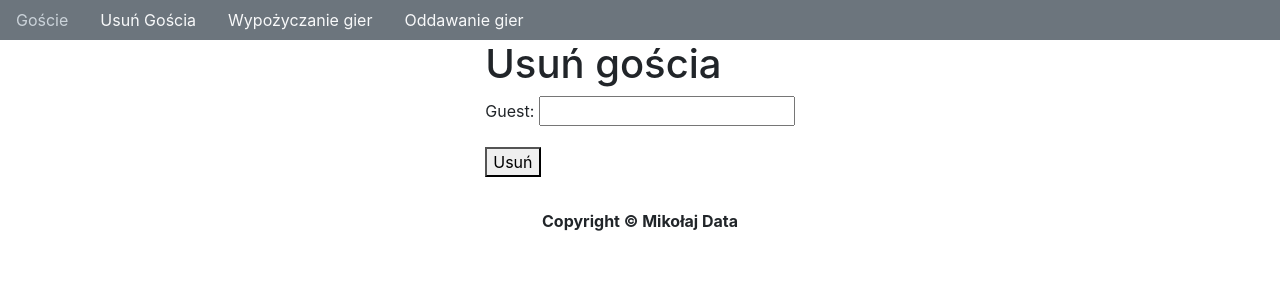
After one commit to TheJimmyNowak/miscon, a Django app: page /guests/deleteguest/ in a window 1280 px wide. The commit adds this page. Shown: the top 300 px of the page. Run offline with Django 3.2, Linux system fonts and the light colour scheme; some libraries are stand-ins or nearby versions.

Commit message:
Deleting guest and some major improvments

```diff
--- a/guests/forms.py
+++ b/guests/forms.py
@@ -1,4 +1,5 @@
 from django import forms
+from .models import Guest
 
 
 class AddGuestForm(forms.Form):
@@ -33,8 +34,8 @@ class AddGuestForm(forms.Form):
         }
     ))
 
-    guest_type = forms.ChoiceField(label='', choices=[
-        ('participant', 'Uczestnik'),
-        ('guest', 'Gość'),
-        ('volunteer', 'Wolontariusz')]
-    )
+    guest_type = forms.ChoiceField(label='', choices=Guest.types)
+
+
+class DeleteGuestForm(forms.Form):
+    guest = forms.CharField(max_length=50)
--- a/guests/urls.py
+++ b/guests/urls.py
@@ -3,5 +3,7 @@ from django.urls import path
 from . import views
 
 urlpatterns = [
-    path('', views.AddGuest.as_view(), name='index'),
+    path('', views.AddGuestView.as_view(), name='index'),
+    path('deleteguest/', views.DeleteGuestView.as_view(), name='deleteguest'),
+    path('deleteguest/<int:guest_id>/', views.DeleteGuestView.as_view(), name='deleteguest')
 ]
--- a/guests/views.py
+++ b/guests/views.py
@@ -1,11 +1,11 @@
-from django.shortcuts import render
+from django.shortcuts import render, redirect
 from django.views.generic import FormView
-from .forms import AddGuestForm
+from .forms import AddGuestForm, DeleteGuestForm
 from .models import Guest
 
 
-class AddGuest(FormView):
-    template_name = 'guests.html'
+class AddGuestView(FormView):
+    template_name = 'addGuest.html'
 
     def get(self, request, **kwargs):
         form = AddGuestForm()
@@ -22,8 +22,48 @@ class AddGuest(FormView):
             guest.document = data['document']
             guest.city = data['city']
             guest.age = data['age']
+            guest.guest_type = data['guest_type']
             guest.save()
 
-        args = {'form': form, 'guest_id': guest.id}
+        args = {'form': form, 'guest_id': str(guest)}
 
         return render(request, self.template_name, args)
+
+
+class DeleteGuestView(FormView):
+    template_name = 'deleteGuest.html'
+
+    def get(self, request, guest_id=None, **kwargs):
+        print(guest_id)
+        if guest_id:
+            guest = Guest.objects.filter(id=guest_id)
+            print(guest)
+            guest.delete()
+            return redirect('/guests/deleteguest/')
+
+        form = DeleteGuestForm()
+        return render(request, self.template_name, {'form': form})
+
+    def post(self, request, **kwargs):
+        form = DeleteGuestForm(request.POST)
+        args = {}
+
+        if form.is_valid():
+            try:
+                guest = form.cleaned_data['guest']
+                guest_type = guest[0].upper()
+                guest_id = guest[1:]
+                guest = Guest.objects.filter(guest_type=guest_type, id=guest_id)
+
+                if len(guest) == 1:
+                    args['is_found'] = True
+                    args['guest_id'] = guest_id
+                else:
+                    args['guest_exist'] = False
+
+            except ValueError as err:
+                print("views.DeleteGuestView: {}".format(err))
+
+        args['form'] = form
+
+        return render(request, self.template_name, args)
--- a/misconengine/settings.py
+++ b/misconengine/settings.py
@@ -28,7 +28,7 @@ else:
 # SECURITY WARNING: don't run with debug turned on in production!
 DEBUG = True
 
-ALLOWED_HOSTS = ['miscon.herokuapp.com', '127.0.0.1']
+ALLOWED_HOSTS = ['miscon.herokuapp.com', '127.0.0.1', 'localhost']
 
 
 # Application definition
--- a/misconengine/urls.py
+++ b/misconengine/urls.py
@@ -15,9 +15,12 @@ Including another URLconf
 """
 from django.contrib import admin
 from django.urls import include, path
+from django.shortcuts import redirect
 
 
 urlpatterns = [
+    path('',
+         lambda request: redirect('guests/', permanent=False)),
     path('guests/', include('guests.urls')),
     path('admin/', admin.site.urls),
     path('games/', include('games.urls')),
--- a/templates/guests.html
+++ b/templates/addGuest.html
@@ -7,6 +7,6 @@
     {{ form.errors }}
     {{ form.as_p }}
     <button type="submit">Dodaj</button>
+    <h4 class="bg-dark text-white"><p>{{ guest_id }}</p></h4>
 </form>
-{{ guest_id }}
 {% endblock %}
--- /dev/null
+++ b/templates/deleteGuest.html
@@ -0,0 +1,18 @@
+{% extends "main.html" %}
+{% block body %}
+    <title>Usuń gościa</title>
+    <form method="post">
+        {% csrf_token %}
+        <h1>Usuń gościa</h1>
+        {{ form.as_p }}
+        {% if is_found %}
+            <p>Na pewno? Potem nie będzie odwrotu</p>
+            <a href="{{ guest_id }}/">Tak</a>
+        {% elif guest_exist == False %}
+            <p>Nie znaleziono gościa</p>
+            <button type="submit">Usuń</button>
+        {% else %}
+            <button type="submit">Usuń</button>
+        {% endif %}
+    </form>
+{% endblock %}
--- a/templates/main.html
+++ b/templates/main.html
@@ -7,6 +7,7 @@
         <div class="row bg-secondary">
             <nav class="nav">
                 <a class="nav-link text-light" href="/guests">Goście</a>
+                <a class="nav-link text-light" href="/guests/deleteguest">Usuń Gościa</a>
                 <a class="nav-link text-light" href="/games/rent">Wypożyczanie gier</a>
                 <a class="nav-link text-light" href="/games/give-back">Oddawanie gier</a>
             </nav>
@@ -19,7 +20,7 @@
         </div>
         <div class="footer-copyright text-center py-3">
             <footer>
-                <p class="font-weight-bold">Copyright &copy; Miścon 2k20</p>
+                <p class="font-weight-bold">Copyright &copy; Mikołaj Data</p>
             </footer>
         </div>
     </div>
```
Also changed, not shown: guests/models.py (+8 -1 lines). Lines whose indentation alone changed are shown as unchanged.
